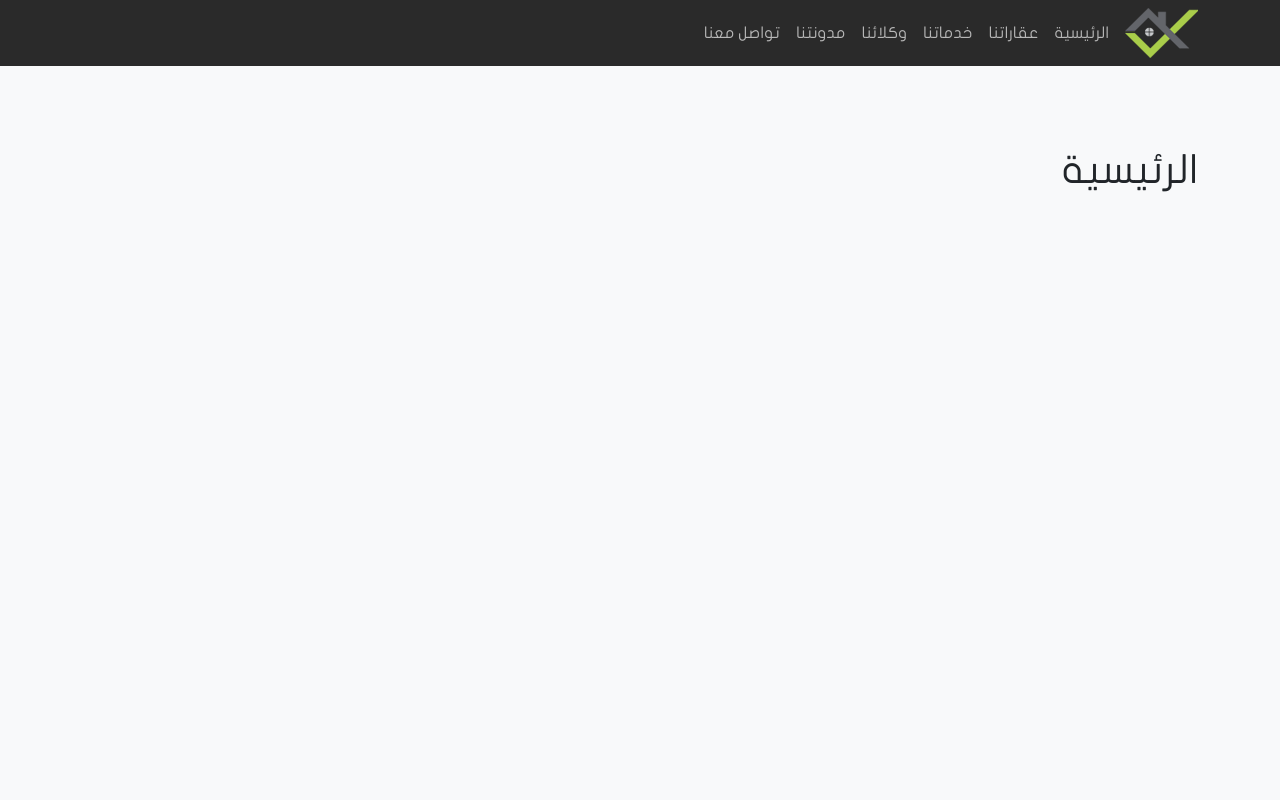
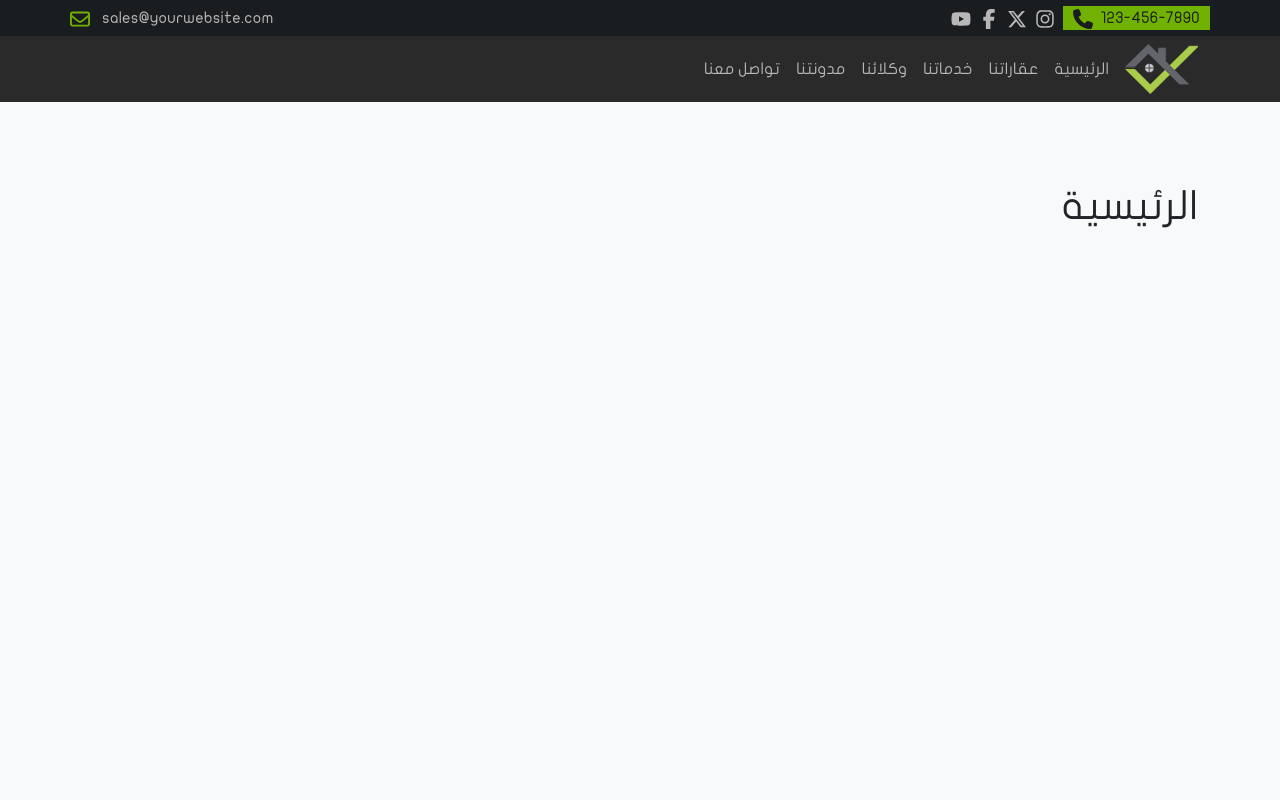
Before and after one commit to N-Kardan/real-estate-website, a Next.js app: page / in a window 1280 px wide. Shown: the top 800 px of the page. Built offline with nearby package versions, Linux system fonts and the light colour scheme.

Commit message:
Create Navbar top with style

```diff
--- a/app/layout.tsx
+++ b/app/layout.tsx
@@ -5,6 +5,7 @@ import "./globals.css";
 
 import NavbarMain from "@/components/NavbarMain";
 import FooterMain from "@/components/FooterMain";
+import NavbarTop from "@/components/NavbarTop";
 
 const myArabicFont = localFont({
   src: './fonts/JF-Flat-regular.ttf',
@@ -25,6 +26,7 @@ export default function RootLayout({
   return (
     <html lang="ar" dir="rtl" data-scroll-behavior='smooth'>
       <body className={myArabicFont.className}>
+        <NavbarTop/>
         <NavbarMain/>
         <main className='min-vh-100'>
           {children}
--- /dev/null
+++ b/components/NavbarTop.module.css
@@ -0,0 +1,35 @@
+.navbarTop {
+  background-color: var(--dark-02-color);
+  display: flex;
+  align-items: center;
+}
+.socialLink svg {
+  width: 20px;
+  height: 20px;
+  margin-left: 8px;
+}
+.socialLink a:first-of-type svg {
+  margin-left: 0px;
+}
+.phone {
+  background-color: var(--primary-color);
+  padding: 4.141px 10px;
+  margin-left: 8px;
+  color: var(--dark-02-color) !important;
+}
+.phone svg {
+  margin-right: 8px;
+}
+.phone:hover {
+  color: #fff !important;
+}
+.mail {
+  margin: 6px 0px;
+}
+.mail svg {
+  margin-right: 8px;
+  color: var(--primary-color);
+  width: 20px;
+  height: 20px;
+  padding: 1;
+}
--- /dev/null
+++ b/components/NavbarTop.tsx
@@ -0,0 +1,42 @@
+import Styles from './NavbarTop.module.css'
+
+import { FaPhone, FaInstagram, FaXTwitter, FaFacebookF, FaYoutube, FaRegEnvelope } from "react-icons/fa6";
+
+const NavbarTop = () => {
+  return (
+    <>
+    <div className={Styles.navbarTop}>
+      <div className='container'>
+        <div className='row'>
+          <div className='col-12 col-md-6 d-flex align-items-center justify-content-center justify-content-md-start p-0'>
+            <div className={Styles.socialLink}>
+              <a href='tel:123-456-7890' className={`${Styles.phone} transition`} title="تواصل معنا">
+                123-456-7890<FaPhone />
+              </a>
+              <a href='#' className='transition' title="Instagram">
+                <FaInstagram />
+              </a>
+              <a href='#' className='transition' title="Twitter">
+                <FaXTwitter />
+              </a>
+              <a href='#' className='transition' title="Facebook">
+                <FaFacebookF />
+              </a>
+              <a href='#' className='transition' title="YouTube">
+                <FaYoutube />
+              </a>
+            </div>
+          </div>
+          <div className={`${Styles.mail} col-12 col-md-6 text-center text-md-start p-0`}>
+            <a href='#' className='transition' title="تواصل معنا">
+              sales@yourwebsite.com <FaRegEnvelope />
+            </a>
+          </div>
+        </div>
+      </div>
+    </div>
+    </>
+  )
+}
+
+export default NavbarTop
```
